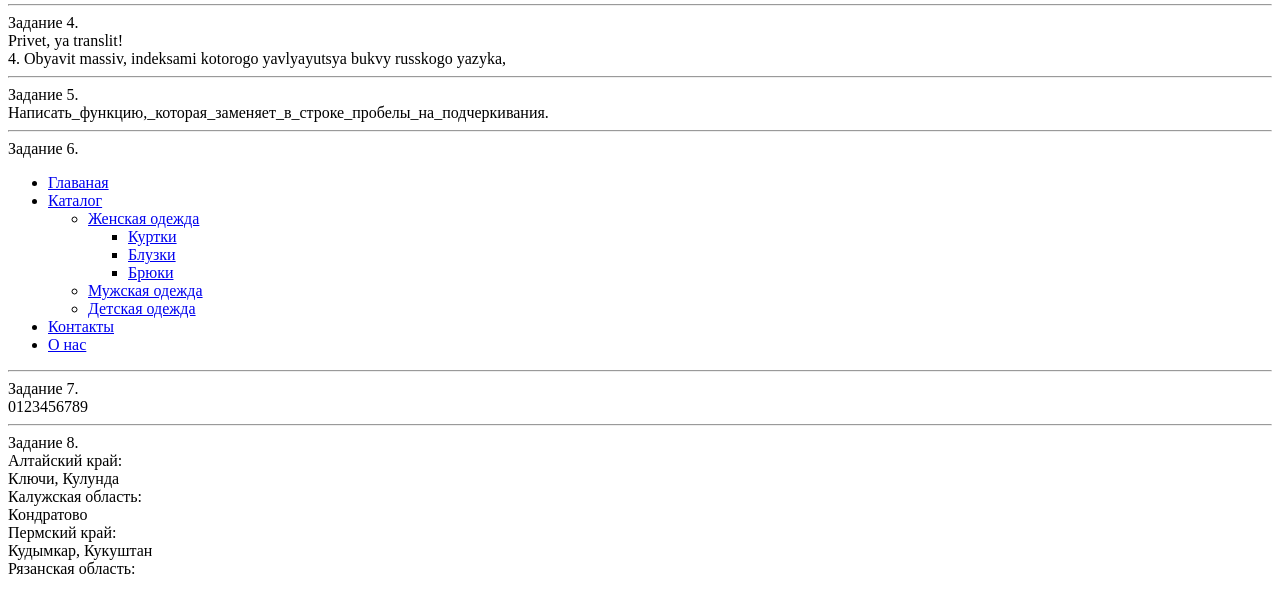
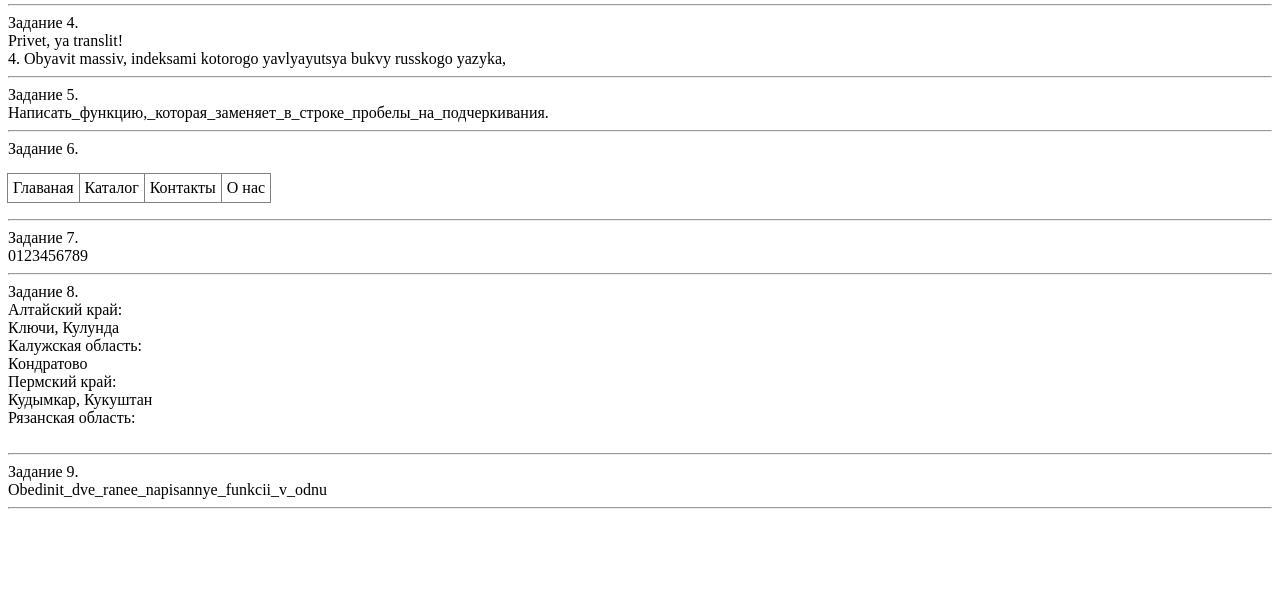
Before and after one commit to kapa16/PHP-level-1, a PHP site: page / in a window 1280 px wide. Shown: the part 462-1056 px from the top of the page. After the commit the page ends 971 px from the top, so only its background shows below. Run offline with PHP 8.4, Linux system fonts and the light colour scheme.

Commit message:
simple styled menu

```diff
--- a/Lesson3/index.php
+++ b/Lesson3/index.php
@@ -1,3 +1,17 @@
+
+
+<!doctype html>
+<html lang="en">
+<head>
+    <meta charset="UTF-8">
+    <meta name="viewport"
+          content="width=device-width, user-scalable=no, initial-scale=1.0, maximum-scale=1.0, minimum-scale=1.0">
+    <meta http-equiv="X-UA-Compatible" content="ie=edge">
+    <link rel="stylesheet" href="style.css">
+    <title>Document</title>
+</head>
+<body>
+
 <?php
 
 require_once __DIR__ . '/task1.php';
@@ -9,3 +23,8 @@ require_once __DIR__ . '/task6.php';
 require_once __DIR__ . '/task7.php';
 require_once __DIR__ . '/task8.php';
 require_once __DIR__ . '/task9.php';
+
+?>
+
+</body>
+</html>
--- /dev/null
+++ b/Lesson3/style.css
@@ -0,0 +1,41 @@
+ul {
+  list-style: none;
+  padding: 0;
+}
+
+.main-menu {
+  display: flex;
+}
+.main-menu a {
+  display: block;
+  padding: 5px;
+  margin-left: -1px;
+  margin-top: -1px;
+  text-decoration: none;
+  border: 1px solid gray;
+  background: white;
+  color: black;
+}
+.main-menu a:hover {
+  background: gray;
+  color: white;
+}
+.main-menu__submenu {
+  position: absolute;
+  top: 100%;
+  left: 0;
+  flex-direction: column;
+  display: none;
+}
+.main-menu__submenu-right {
+  top: 0;
+  left: 100%;
+}
+.main-menu__list {
+  position: relative;
+}
+.main-menu__list:hover > .main-menu__submenu {
+  display: flex;
+}
+
+/*# sourceMappingURL=style.css.map */
--- a/Lesson3/style.sass
+++ b/Lesson3/style.sass
@@ -0,0 +1,36 @@
+ul
+  list-style: none
+  padding: 0
+
+.main-menu
+  display: flex
+
+  & a
+    display: block
+    padding: 5px
+    margin-left: -1px
+    margin-top: -1px
+    text-decoration: none
+    border: 1px solid gray
+    background: white
+    color: black
+
+    &:hover
+      background: gray
+      color: white
+
+  &__submenu
+    position: absolute
+    top: 100%
+    left: 0
+    flex-direction: column
+    display: none
+
+    &-right
+      top: 0
+      left: 100%
+
+  &__list
+    position: relative
+    &:hover > .main-menu__submenu
+      display: flex
--- a/Lesson3/task6.php
+++ b/Lesson3/task6.php
@@ -53,23 +53,35 @@ $menuContent = [
     ],
 ];
 
-function createMenu(array $menuContent)
+function createMenu(array $menuContent, int $level)
 {
-    $html = '<ul>';
+
+    $classes = '';
+    if ($level > 0) {
+        $classes .= 'main-menu__submenu';
+    } else {
+        $classes .= 'main-menu';
+    }
+    if ($level > 1) {
+        $classes .= ' main-menu__submenu-right';
+    }
+
+        $html = '<ul class="' . $classes . '">';
     foreach ($menuContent as $key => $value) {
+
         $subMenu = '';
         if (isset($value['children']) && is_array($value['children'])) {
-            $subMenu = createMenu($value['children']);
+            $subMenu = createMenu($value['children'], $level + 1);
         }
         $title = htmlspecialchars($value['title']);
         $link = htmlspecialchars($value['link']);
-        $html .= '<li><a href="' . $link . '">' . $title . '</a>' . $subMenu . '</li>';
+        $html .= '<li class="main-menu__list"><a href="' . $link . '">' . $title . '</a>' . $subMenu . '</li>';
 
     }
     $html .= '</ul>';
     return $html;
 }
 
-echo createMenu($menuContent);
+echo createMenu($menuContent, 0);
 
 echo '<hr>';
```
Also changed, not shown: 1 other file.
